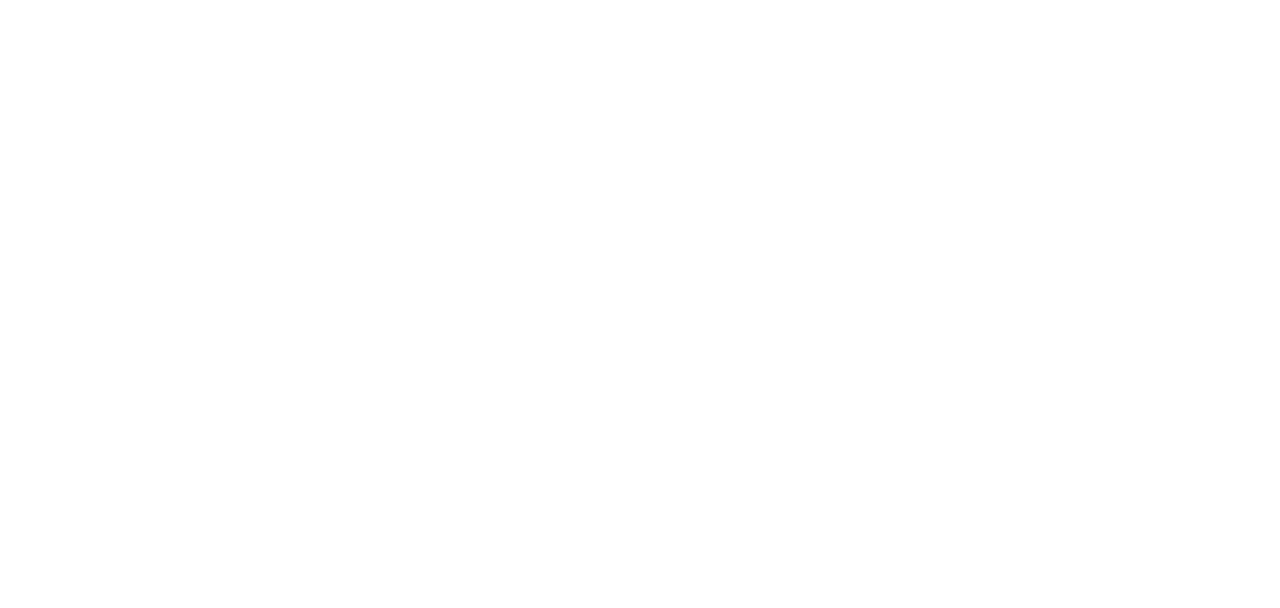
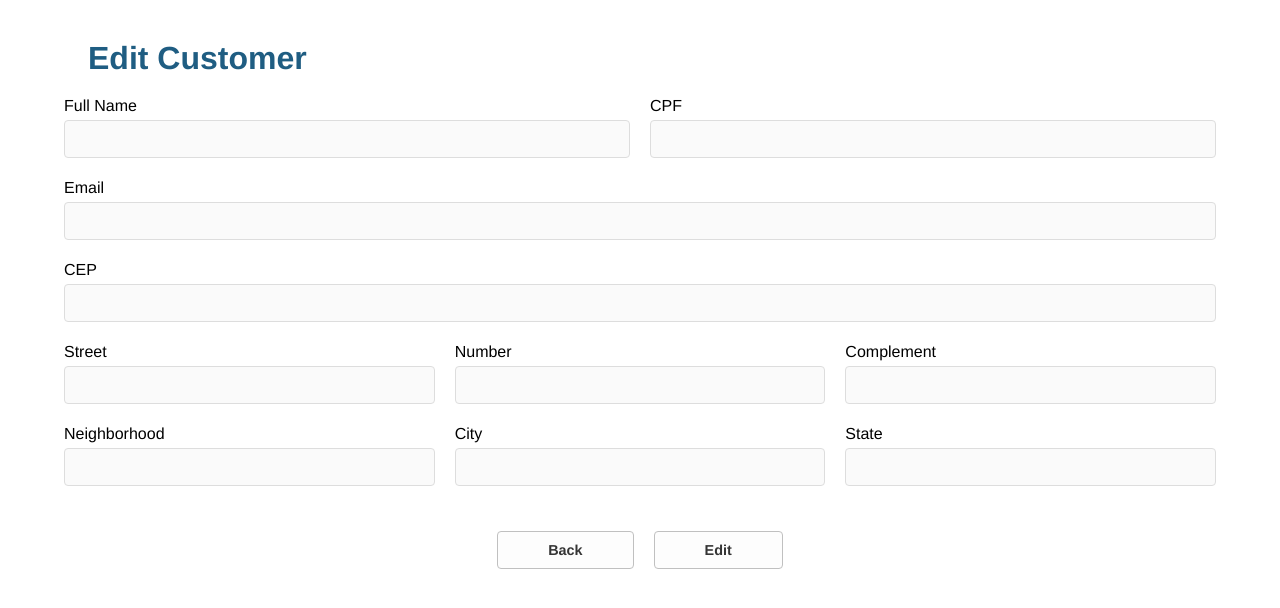
Before and after one commit to CarolineSampaio/teste-tecnico-zucchetti, a Vue app in the folder frontend/: page /customer/1/edit in a window 1280 px wide. Before the commit this address had no page. Shown: the top 608 px of the page. Built offline with nearby package versions, Linux system fonts and the light colour scheme; no server answers.

Commit message:
feat: adiciona atualizar cliente

```diff
--- a/frontend/src/router/index.js
+++ b/frontend/src/router/index.js
@@ -14,6 +14,11 @@
       path: '/customer/new',
       name: 'add customer',
       component: CustomersNew
+    },
+    {
+      path: '/customer/:id/edit',
+      name: 'edit customer',
+      component: CustomersNew
     }
   ]
 })
--- a/frontend/src/services/Customers/CustomerService.js
+++ b/frontend/src/services/Customers/CustomerService.js
@@ -10,6 +10,16 @@
     const response = await api.get('customers')
     return response.data
   }
+
+  async getOne(id) {
+    const response = await api.get(`customers?id=${id}`)
+    return response.data
+  }
+
+  async updateOne(id, body) {
+    const response = await api.put(`customers?id=${id}`, body)
+    return response.data
+  }
 }
 
 export default new CustomerService()
--- a/frontend/src/views/CustomersList.vue
+++ b/frontend/src/views/CustomersList.vue
@@ -40,7 +40,10 @@
           </td>
           <td>
             <div class="buttons">
-              <button>Edit</button>
+              <router-link :to="`/customer/${customer.id}/edit`">
+                <button>Edit</button>
+              </router-link>
+
               <button>Delete</button>
             </div>
           </td>
--- a/frontend/src/views/CustomersNew.vue
+++ b/frontend/src/views/CustomersNew.vue
@@ -1,7 +1,7 @@
 <!-- eslint-disable vue/multi-word-component-names -->
 <template>
   <main>
-    <h1>New Customer</h1>
+    <h1>{{ customerId ? 'Edit Customer' : 'New Customer' }}</h1>
 
     <form @submit.prevent="handleSubmit" class="formNew">
       <div class="formElement">
@@ -125,7 +125,7 @@
 
       <div class="buttons">
         <router-link to="/"><button>Back</button></router-link>
-        <button type="submit">Register</button>
+        <button type="submit">{{ customerId ? 'Edit' : 'Register' }}</button>
       </div>
     </form>
   </main>
@@ -155,10 +155,28 @@
         state: ''
       },
       addressRequested: false,
-      errors: {}
+      errors: {},
+
+      customerId: this.$route?.params?.id
+    }
+  },
+  mounted() {
+    if (this.customerId) {
+      this.getCustomer()
     }
   },
   methods: {
+    getCustomer() {
+      CustomerService.getOne(this.customerId)
+        .then((response) => {
+          this.customer = response
+          console.log(response)
+        })
+        .catch((error) => {
+          console.log(error)
+        })
+    },
+
     validateSync() {
       this.errors = {}
       try {
@@ -178,6 +196,19 @@
     handleSubmit() {
       try {
         if (this.validateSync() === false) return
+
+        if (this.customerId) {
+          CustomerService.updateOne(this.customerId, this.customer)
+            .then(() => {
+              this.errors = {}
+              alert('Customer updated successfully!')
+            })
+            .catch((error) => {
+              alert('Error updating customer!')
+              console.log(error)
+            })
+          return
+        }
 
         CustomerService.createOne(this.customer)
           .then(() => {
```
Also changed, not shown: 1 other file (tests, documents, lock files or other folders).
